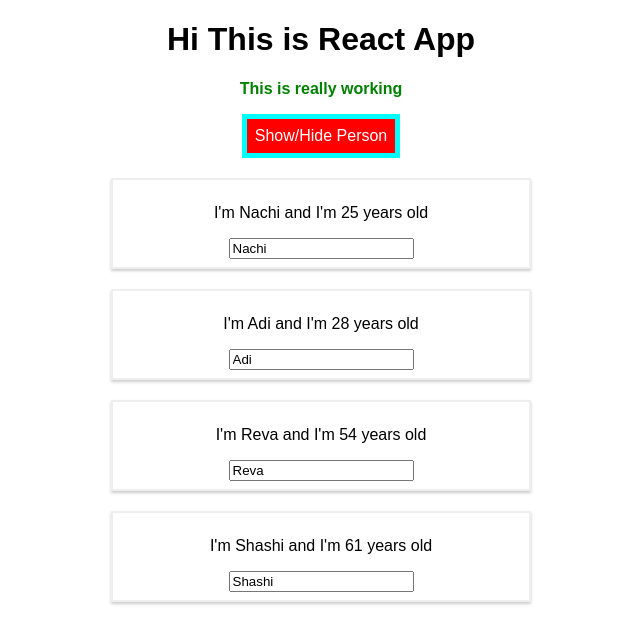
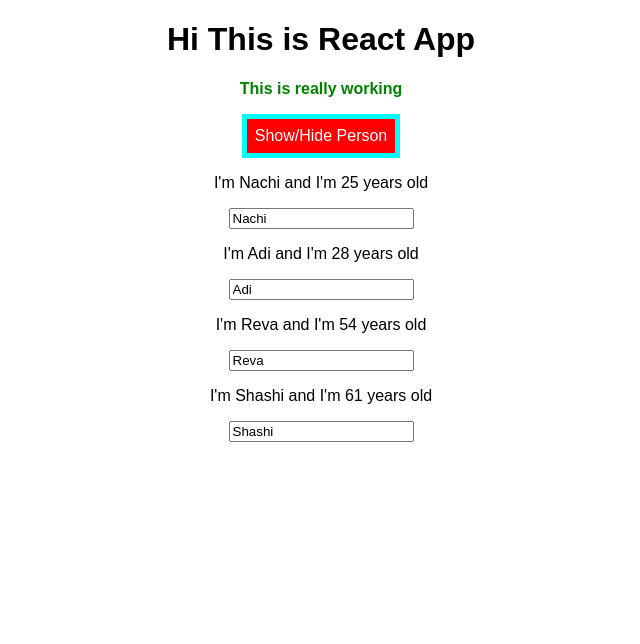
Before and after one commit to Nachiket75/ReactIntro, a React (Create React App) app: page / in a window 1280 px wide. Both pictures are taken after a click on the button "Show/Hide Person". Shown: the top 644 px of the page, without its empty margins (319-959 px from the left). Built offline with nearby package versions, Linux system fonts and the light colour scheme.

Commit message:
use of package styled-components to style the website  using css npm install --save styled-components

```diff
--- a/src/App.js
+++ b/src/App.js
@@ -1,10 +1,8 @@
 import React, { Component } from 'react';
 // import logo from './logo.svg';
 import './App.css';
-
-import Radium, {StyleRoot} from 'radium'
 import Person from './Person/Person';
-
+import styled from 'styled-components';
 
 class App extends Component {
   state = {
@@ -67,22 +65,23 @@ class App extends Component {
 
   }
   render() {
-    const style ={
-        backgroundColor:"green",
-        color:"white",
-        border: '5px solid cyan',
-        font:'inherit',
-        padding:'8px',
-        margin:'auto 10px',
-        cursor:'pointer',
-        ':hover':{
-          backgroundColor:"lightgreen",
-          color:'green'
+    // dynamically changing backgroundColor of button when if condition is true using props.alt
+    const StyledButton = styled.button`
+        background-color:${props =>props.alt? 'red':'green' };
+        color:white;
+        border: 5px solid cyan;
+        font:inherit;
+        padding:8px;
+        margin:auto 10px;
+        cursor:pointer;
+        &:hover {
+          background-color:${props=>props.alt?'salmon':'lightgreen'};
+          color:green;
         }
-        // this hover css style  is added using radium app. radium app is used to use extra functionality in inline css.
+        `
+        // this hover css style  is added using styled package. styled package is used to use extra functionality in inline css.
+        //this is different button using styled package
 
-    }
-    // Method 2 to toggle Persons pure javascript way
     let personsState = null;
     if(this.state.showPersons){
      personsState =(
@@ -103,15 +102,7 @@ class App extends Component {
          }
       </div>
     );
-    style.backgroundColor = "red"
-    // dynamically changing backgroundColor of button when if condition is true
 
-    style[':hover']= {
-      backgroundColor:"salmon",
-      color:'red'
-    }
-    // this hover css style  is added using radium app. radium app is used to use extra functionality in inline css.
-    //hover effect is observe when you move mouse cursor over button
   }
 
   //dyanmically assigning css classed
@@ -128,29 +119,23 @@ class App extends Component {
   }
 
 
-
-
     return (
-      <StyleRoot>
-            {/* styleroot used to apply the @media effect in radium  */}
       <div className="App">
         <h1>Hi This is React App</h1>
         <p className={classes.join(' ')}>This is really working</p>
         {/* classes.join is used to to join more than one class  */}
-        <button
-          style = {style}
-          // this is called inline css style
+        <StyledButton
+          alt = {this.state.showPersons}
           onClick ={this.togglePersonHandler} >Show/Hide Person
-        </button>
+        </StyledButton>
         {personsState}
 
       </div>
-      </StyleRoot>
     );
    // return React.createElement('div',{className:'App'}, React.createElement('h1',null,'Does This work now'));  lecture 30:understanding jsx
   }
 }
 
-export default Radium(App);
+export default App;
 
 //add Radium above App is called higher order component i.e wrapping you component and adding some extra functionality
--- a/src/Person/Person.js
+++ b/src/Person/Person.js
@@ -1,7 +1,18 @@
 import React from 'react'
-import Radium from 'radium'
-import './Person.css'
+import styled from 'styled-components'
+// import './Person.css'
 // import .css file is called external css style
+const styledDiv = styled.div`
+    width: 60%;
+    margin: 20px auto;
+    border: 2px solid #eee;
+    box-shadow: 0 2px 3px #ccc;
+    padding: 16px;
+    text-align: center;
+    @media (min-width:500px)':{
+        width:'450px'
+    }
+`;
 const person = (props)=>{
     const style = {
         '@media (min-width:500px)':{
@@ -20,4 +31,4 @@ const person = (props)=>{
     //{Math.floor(Math.random()*30)} years old
 };
 
-export default Radium(person);        //we have to wrap person file in Radium to use Radium functionality
+export default person;        //we have to wrap person file in Radium to use Radium functionality
```
